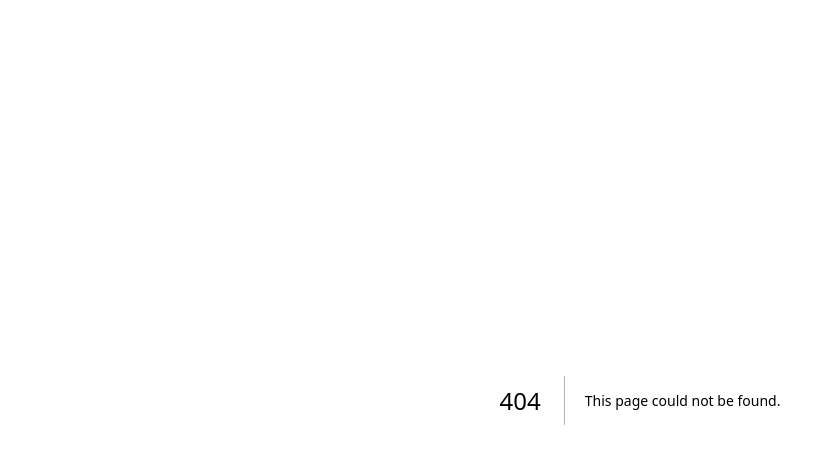
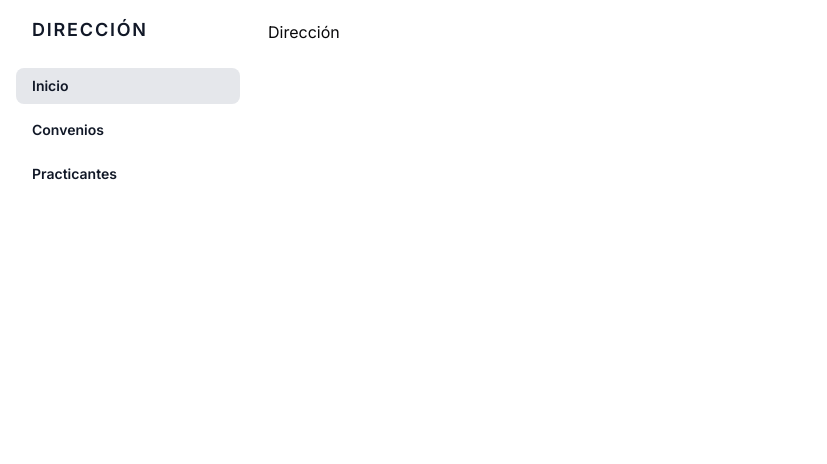
Before and after one commit to Kamilo1205/practicas-ufps, a Next.js app: page /direccion in a window 1280 px wide. Before the commit this address had no page. Shown: the top 464 px of the page, without its empty margins (0-827 px from the left). Built offline with nearby package versions, Linux system fonts and the light colour scheme.

Commit message:
Dirección del programa

```diff
--- /dev/null
+++ b/src/app/(root)/direccion/convenios/page.tsx
@@ -0,0 +1,15 @@
+
+export const metadata = {
+  title: 'Convenios',
+  description: '',
+}
+
+export const Page = () => {
+  return (
+    <div>
+      <h1>Convenios</h1>
+    </div>
+  )
+}
+
+export default Page
--- /dev/null
+++ b/src/app/(root)/direccion/layout.tsx
@@ -0,0 +1,32 @@
+import { SideBar } from "@/components/ui/SideBar"
+
+const valores = [
+  {
+    nombre: 'Inicio',
+    url: '/direccion'
+},
+  {
+    nombre: 'Convenios',
+    url: '/direccion/convenios'
+  },
+  {
+    nombre: 'Practicantes',
+    url: '/direccion/practicantes'
+  }
+]
+
+export const Layout = ({children}:any) => {
+  return (
+    <div className="flex flex-row w-full">
+      <div className="flex-shrink-0">
+        <SideBar valores={valores} titulo="Dirección" />
+      </div>
+      <div className="px-3 pt-5">
+        {children}
+
+      </div>
+    </div>
+)
+}
+
+export default Layout
--- /dev/null
+++ b/src/app/(root)/direccion/page.tsx
@@ -0,0 +1,16 @@
+
+
+export const metadata = {
+  title: 'Dirección',
+  description: '',
+}
+
+export const Page = () => {
+  return (
+    <div>
+      <h1>Dirección</h1>
+    </div>
+  )
+}
+
+export default Page
--- /dev/null
+++ b/src/app/(root)/direccion/practicantes/page.tsx
@@ -0,0 +1,16 @@
+
+export const metadata = {
+  title: 'Practicantes',
+  description: 'Gestión de practicantes.',
+
+}
+
+export const Page = () => {
+  return (
+    <div>
+      <h1>Practicantes</h1>
+    </div>
+  )
+}
+
+export default Page
--- a/src/app/(root)/empresa/SidebarLayout.tsx
+++ b/src/app/(root)/empresa/SidebarLayout.tsx
@@ -1,4 +1,4 @@
-import { SideBar } from "@/components/empresa/SideBar"
+import { SideBar } from "@/components/ui/SideBar"
 
 const valores = [
   { nombre: 'Empresa', url: '/empresa' },
@@ -8,12 +8,12 @@ const valores = [
 
 ]
 
-export const SideBarLayout = ({children}:any) => {
+export const SideBarLayout = ({ children }: any) => {
 
   return (
     <div className="flex flex-row w-full">
       <div className="flex-shrink-0">
-        <SideBar valores={valores} />
+        <SideBar valores={valores} titulo="Empresa" />
       </div>
       <div className="px-3 pt-5">
         {children}
--- a/src/app/(root)/empresa/layout.tsx
+++ b/src/app/(root)/empresa/layout.tsx
@@ -1,5 +1,5 @@
 import { auth } from "@/auth.config";
-import { SideBar } from "@/components/empresa/SideBar";
+import { SideBar } from "@/components/ui/SideBar";
 import { redirect } from "next/navigation";
 
 
--- a/src/components/empresa/DatosEmpresaForm.tsx
+++ b/src/components/empresa/DatosEmpresaForm.tsx
@@ -141,7 +141,10 @@ export const DatosEmpresaForm = ({setStage}:Props) => {
                 name="email"
                 render={({ field }) => (
                   <FormItem>
-                    <FormLabel>Correo</FormLabel>
+                    <FormLabel>
+                      <LabelConInfo label="Correo" info="Este correo será usado para el inicio de sección y comunicación por medio de correos." />
+
+                    </FormLabel>
                     <FormControl>
                       <Input type="email" autoComplete="false" {...field} />
                     </FormControl>
@@ -158,7 +161,7 @@ export const DatosEmpresaForm = ({setStage}:Props) => {
                 render={({ field }) => (
                   <FormItem>
                     <FormLabel asChild>
-                      <LabelConInfo label="NIT" info="Tenga en cuenta que si el telefono no es de Colombia, debe agregar el código de país. Ejemplo: +1 para Estados Unidos" />
+                      <LabelConInfo label="NIT" info="El NIT debe contener 9 digítos más el digíto de verificación" />
                     </FormLabel>
                     <FormControl>
                       <DigitosInputComponent maxLength={10} value={field.value} setValue={field.onChange} />
--- a/src/components/empresa/DatosTutorEmpresa.tsx
+++ b/src/components/empresa/DatosTutorEmpresa.tsx
@@ -30,7 +30,7 @@ export const DatosTutorEmpresa = () => {
 
       <div className="p-2">
         <Form {...form}>
-          <form className="flex flex-col flex-wrap">
+          <form className="flex flex-col flex-wrap" onSubmit={form.handleSubmit(onSubmit)}>
             <div className="flex flex-wrap mb-2">
               { /** Nombre del representante legal. */}
               <div className="m-1">
@@ -104,7 +104,7 @@ export const DatosTutorEmpresa = () => {
               className="flex flex-row justify-between"
             >
 
-              <Button onClick={onSubmit} className={`self-end`} disabled={loading}>
+              <Button type="submit" className={`self-end`} disabled={loading}>
                 {
                   loading ? <div className="flex items-center justify-center w-full h-full">
                     <div className="flex justify-center items-center space-x-1 text-sm text-white-700">
--- a/src/components/empresa/RegistroEmpresaComponent.tsx
+++ b/src/components/empresa/RegistroEmpresaComponent.tsx
@@ -6,7 +6,7 @@ import { DatosConvenio } from "./DatosConvenio"
 
 
 export const RegistroEmpresaComponent = () => {
-  const [stage, setStage] = useState(2)
+  const [stage, setStage] = useState(3)
 
   const nextStage = () => {
     { /* //TODO: Controlar el max next. */ }
--- a/src/components/empresa/SideBar.tsx
+++ b/src/components/ui/SideBar.tsx
@@ -11,9 +11,10 @@ interface item  {
 
 interface Props  {
   valores: item[],
+  titulo: string
 }
 
-export const SideBar = ({ valores }: Props) => {
+export const SideBar = ({ valores, titulo }: Props) => {
 
   const pathname = usePathname()
   console.log(pathname)
@@ -25,7 +26,7 @@ export const SideBar = ({ valores }: Props) => {
 <div className="md:flex flex-col md:flex-row md:min-h-screen w-full">
   <div  className="flex flex-col w-full md:w-64 text-gray-700 bg-white dark-mode:text-gray-200 dark-mode:bg-gray-800 flex-shrink-0" x-data="{ open: false }">
     <div className="flex-shrink-0 px-8 py-4 flex flex-row items-center justify-between">
-          <a href="/empresa" className={`${!open ? 'hidden':''} md:block text-lg font-semibold tracking-widest text-gray-900 uppercase rounded-lg dark-mode:text-white focus:outline-none focus:shadow-outline`}>Empresa</a>
+          <a href={valores[0].url} className={`${!open ? 'hidden':''} md:block text-lg font-semibold tracking-widest text-gray-900 uppercase rounded-lg dark-mode:text-white focus:outline-none focus:shadow-outline`}>{titulo}</a>
       <button className="rounded-lg md:hidden focus:outline-none focus:shadow-outline" onClick={()=>setOpen(!open)}>
             <svg fill="currentColor" viewBox="0 0 20 20" className="w-6 h-6">
               {
```
Lines whose indentation alone changed are shown as unchanged.
